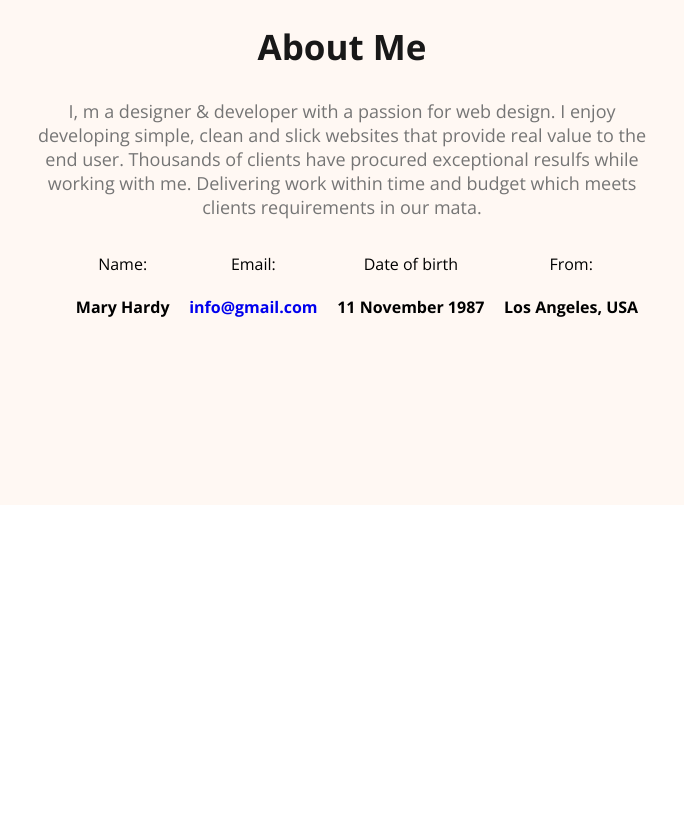
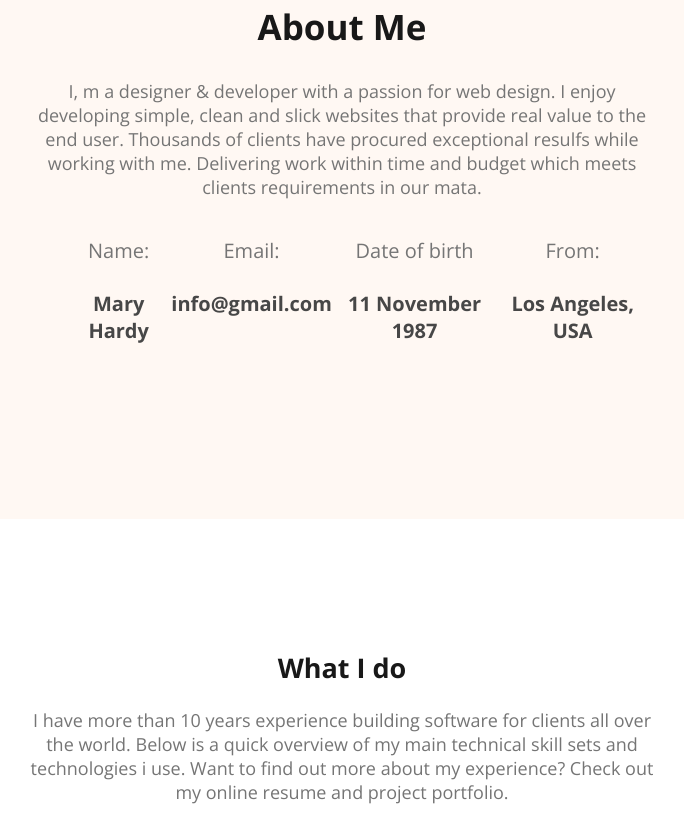
Before and after one commit to HridayMahmud/my-first-portfolio, a plain HTML site: page portfolio.html in a window 1280 px wide. Shown: the part 1054-1876 px from the top of the page, without its empty margins (298-982 px from the left). Before the commit the page ends 1567 px from the top, so only its background shows below. Drawn offline with nearby package versions, Linux system fonts and the light colour scheme; files whose address does not match are found by name.

Commit message:
whatIdo section added

```diff
--- a/portfolio.html
+++ b/portfolio.html
@@ -58,6 +58,10 @@
          </ul>
         </footer>
       </section>
+      <section class="whatIdo">
+         <h1 style="color: #181818;">What I do</h1>
+         <p>I have more than 10 years experience building software for clients all over the world. Below is a quick overview of my main technical skill sets and technologies i use. Want to find out more about my experience? Check out my online resume and project portfolio.</p>
+      </section>
     </main>
     <footer>
 
--- a/style.css
+++ b/style.css
@@ -109,10 +109,12 @@
 text-align: center;
 width: 50%;
 margin: 0 auto;
-padding:150px 150px;
+padding:130px 150px;
 margin-top: 130px;
 border-radius: 10px;
-
+color:  #757575;
+font-size: 18px;
+font-weight: 400;
 }
 .about-title-style{
  color:  #181818;
@@ -134,10 +136,33 @@
     margin-right: 10px;
 
 }
-
+footer p{
+    color: #757575;
+    margin-bottom: 0px;
+    margin-bottom: px;
+}
 footer li{
     list-style: none;
+    color: #474747;
+    font-size: 20px;
+    font-weight: 400;
+
 }
 footer a{
     text-decoration: none;
+    color: #474747;
+
+
 }
+.whatIdo{
+
+text-align: center;
+
+margin: 0 auto;
+padding:0px 150px;
+margin-top: 130px;
+color:  #757575;
+font-size: 18px;
+max-width: 50%;
+font-weight: 400;
+}
```
